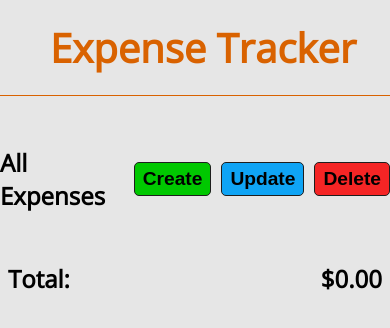
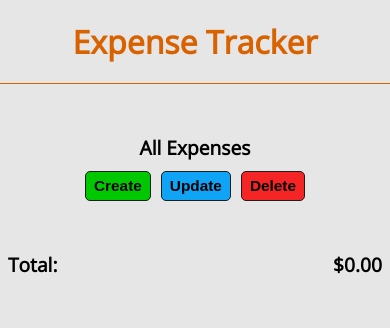
Before and after one commit to Columbium41/Expense-Tracker, a React (Create React App) app: page / in a window 390 px wide. Shown: the top 328 px of the page. Built offline with nearby package versions, Linux system fonts and the light colour scheme.

Commit message:
Update media queries

```diff
--- a/src/css/App.css
+++ b/src/css/App.css
@@ -43,7 +43,7 @@ p {
   flex-wrap: nowrap;
   align-items: center;
   justify-content: space-between;
-  padding: 20px 0;
+  padding: 20px 5%;
   border-bottom: 1px solid var(--orange-theme);
   max-width: 100%;
 }
@@ -51,7 +51,6 @@ p {
   font-size: 2.5rem;
   text-align: center;
   font-weight: 600;
-  margin-left: 50px;
   color: var(--orange-theme);
 }
 #links {
@@ -88,12 +87,10 @@ p {
   flex-wrap: nowrap;
   align-items: center;
   justify-content: flex-end;
+  gap: 10px;
 }
 
 /* MENU BUTTONS */
-#button-bar {
-  gap: 10px;
-}
 .menu-button {
   font-size: 1.2rem;
   padding: 5px 8px;
@@ -180,10 +177,16 @@ form > input {
 
 /* 420px and lower */
 @media only screen and (max-width: 420px) {
+  html {
+    font-size: 0.8rem;
+  }
   .container {
     width: 100%;
     min-width: unset;
     max-width: unset;
+  }
+  .navbar {
+    justify-content: center;
   }
   .navbar #links {
     display: none;
@@ -191,12 +194,19 @@ form > input {
   form > input {
     width: 80%;
   }
+  .top-menu {
+    flex-direction: column;
+    gap: 10px;
+  }
 }
 
 /* 600px to 799px */
 @media only screen and (min-width: 600px) and (max-width: 799px) {
   .container {
     width: 80%;
+  }
+  form > input {
+    width: 60%;
   }
 }
 
```
